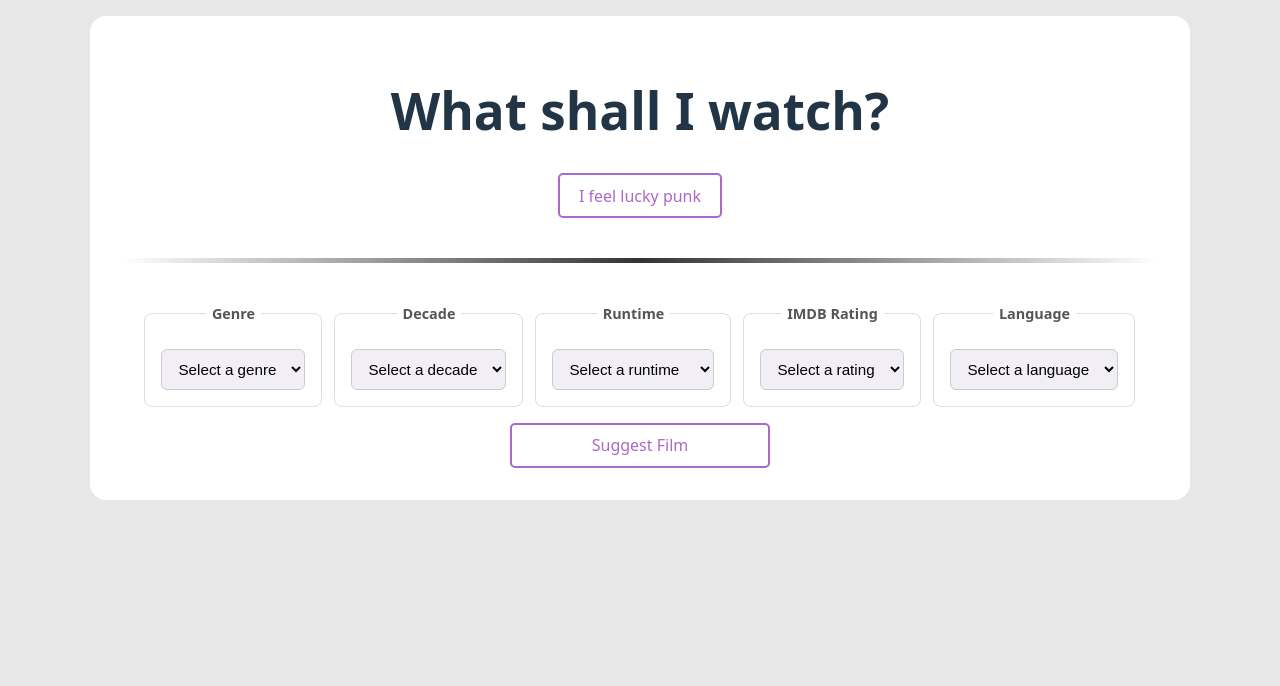
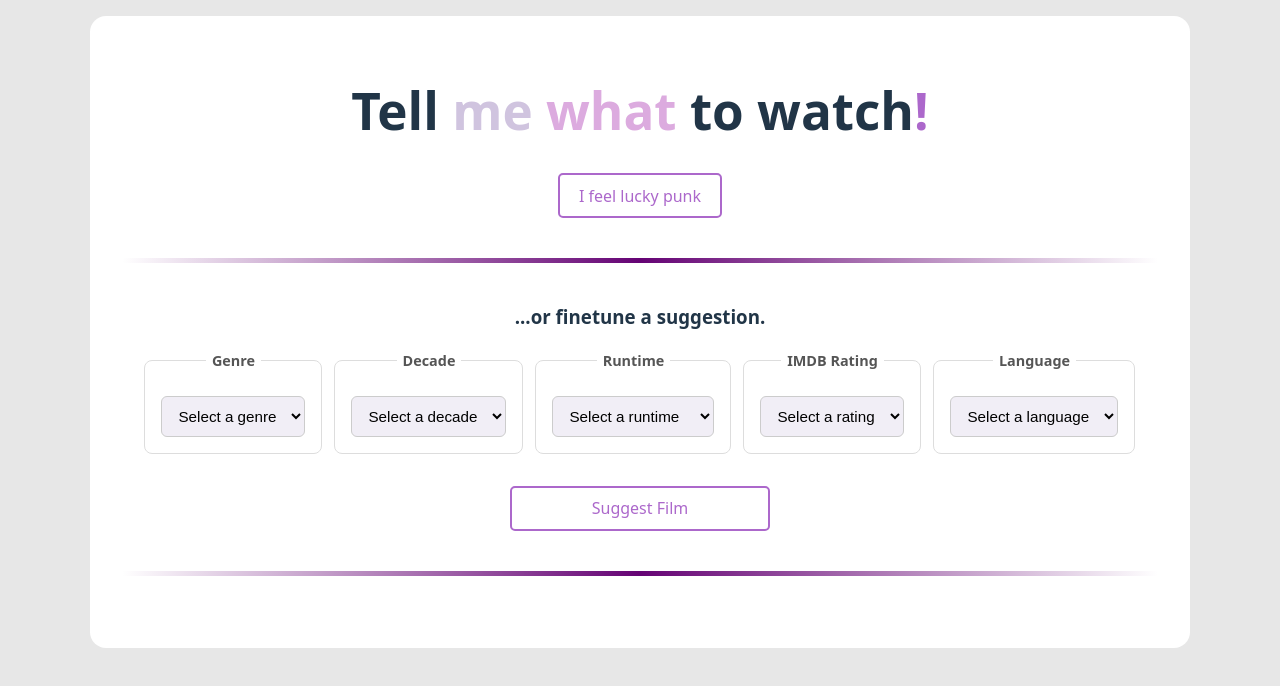
Before and after one commit to bendee48/movie-app, a React (Vite) app: page / in a window 1280 px wide. Shown: the top 686 px of the page. Built offline with nearby package versions, Linux system fonts and the light colour scheme.

Commit message:
Adding autoscroll to results
- Adding autoscroll to loading icon
- Adding autoscroll to results div
- Styling results
- Styling title

```diff
--- a/src/components/App.jsx
+++ b/src/components/App.jsx
@@ -1,4 +1,4 @@
-import { useState } from 'react'
+import { useState, useRef, useEffect } from 'react'
 import styles from './App.module.css'
 import Result from './Result'
 import FilmSelector from './FilmSelector'
@@ -7,6 +7,13 @@ function App() {
   const [filmData, setFilmData] = useState({title: "", year: "", director: "", stars: "", summary: "", notFound: false});
   const [isLoading, setIsLoading] = useState(false);
   const [error, setError] = useState(null);
+  const loadingRef = useRef(null);
+
+  useEffect(() => {
+    if (loadingRef.current) {
+      loadingRef.current.scrollIntoView({behaviour: "smooth"});
+    }
+  },[]);
 
   async function handleGetFilm() {
     setIsLoading(true);
@@ -102,11 +109,13 @@ function App() {
 
   return (
     <div className={styles.app}>
-      <h1>What shall I watch?</h1>
+      <h1>Tell <span className={styles.me}>me</span> <span className={styles.what}>what</span> to watch<span className={styles.ex_point}>!</span></h1>
       <button onClick={handleGetFilm} disabled={isLoading}>I feel lucky punk</button>
       <hr className={styles.divider}/>
+      <h3>...or finetune a suggestion.</h3>
       <FilmSelector submitHandler={handleSubmit}/>
-      {isLoading && <p>Thinking...</p>}
+      <hr className={styles.divider}/>
+      {isLoading && <p ref={loadingRef}>Thinking...</p>}
       {error && <p>{error}</p>}
       {!isLoading && !error && <Result {...filmData}/>}
     </div>
--- a/src/components/App.module.css
+++ b/src/components/App.module.css
@@ -11,8 +11,22 @@
 .divider {
   border: none;
   height: 5px;
-  background: linear-gradient(to right, transparent, #333, transparent);
+  background: linear-gradient(to right, transparent, var(--dark-plum), transparent);
   margin: 40px 0;
+}
+
+/* Title */
+
+.what {
+  color: var(--plum);
+}
+
+.me {
+  color: var(--thistle);
+}
+
+.ex_point {
+  color: var(--wisteria);
 }
 
 /* Mobile */
@@ -20,6 +34,6 @@
 @media (max-width: 700px) {
   .app {
     width: 100%;
-    padding: 1em 0;
+    padding: 1em;
   }
 }
--- a/src/components/FilmSelector.module.css
+++ b/src/components/FilmSelector.module.css
@@ -41,6 +41,7 @@
 
 .submit {
   flex-basis: 25%;
+  margin-top: 1em;
 }
 
 /* Mobile */
--- a/src/components/Result.jsx
+++ b/src/components/Result.jsx
@@ -1,19 +1,35 @@
+import {useRef, useEffect } from 'react';
+import styles from './Result.module.css';
+
 function Result({ title, year, director, stars, summary, notFound}) {
+  const resultRef = useRef(null);
+
+  useEffect(() => {
+    if (resultRef.current) {
+      resultRef.current.scrollIntoView({ behaviour: "smooth"});
+    }
+  },[]);
+
   if (!title && notFound == false) {
     return null;
   }
 
   if (notFound) {
-    return <p>Unable to find a suitable film. Try widening your search terms.</p>
+    return (
+      <div ref={resultRef} className={styles.result}>
+        <p>Unable to find a suitable film. Try widening your search terms.</p>
+      </div>
+    )
+  } else {
+    return (
+      <div ref={resultRef} className={styles.result}>
+        <h3>{title} ({year}) - {director}</h3>
+        <h5>Stars: {stars}</h5>
+        <p>{summary}</p>
+      </div>
+    )
   }
 
-  return (
-    <div className="result">
-      <h3>{title} ({year}) - {director}</h3>
-      <h5>Stars: {stars}</h5>
-      <p>{summary}</p>
-    </div>
-  )
 }
 
 export default Result;
--- /dev/null
+++ b/src/components/Result.module.css
@@ -0,0 +1,9 @@
+.result {
+  padding: 0 5em;
+}
+
+@media (max-width: 700px) {
+  .result {
+    padding: 0;
+  }
+}
--- a/src/index.css
+++ b/src/index.css
@@ -5,6 +5,7 @@
   --thistle: #D0C4DF;
   --thistle-faded: #d0c4df4b;
   --plum: #DCABDF;
+  --dark-plum: #650374;
   --wisteria: #ac68cb;
 
   font-family: system-ui, Avenir, Helvetica, Arial, sans-serif;
```
